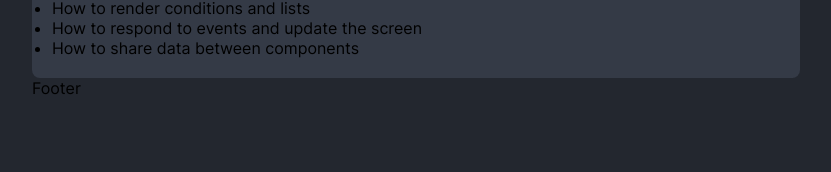
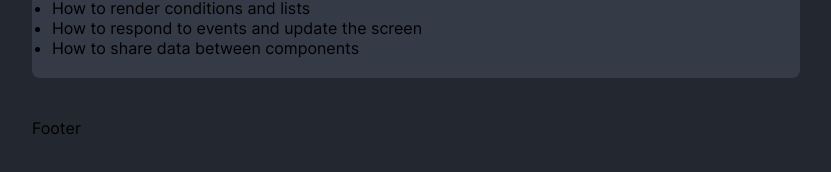
Before and after one commit to helciofranco/helciofranco.com, a Next.js app: page / in a window 1280 px wide. Shown: the part 554-726 px from the top of the page, without its empty margins (224-1055 px from the left). Built offline with nearby package versions, Linux system fonts and the light colour scheme.

Commit message:
feat: add footer wrapper

```diff
--- a/src/layouts/Base/index.tsx
+++ b/src/layouts/Base/index.tsx
@@ -1,5 +1,5 @@
 import Menu from './Menu';
-import { Header, Wrapper } from './styles';
+import { Footer, Header, Wrapper } from './styles';
 import { Props } from './types';
 
 const Base = ({ children }: Props) => {
@@ -11,7 +11,7 @@ const Base = ({ children }: Props) => {
 
       <main>{children}</main>
 
-      <footer>Footer</footer>
+      <Footer>Footer</Footer>
     </Wrapper>
   );
 };
--- a/src/layouts/Base/styles.ts
+++ b/src/layouts/Base/styles.ts
@@ -13,3 +13,7 @@ export const Wrapper = styled('div', {
 export const Header = styled('header', {
   marginBottom: '$space14',
 });
+
+export const Footer = styled('header', {
+  marginTop: '$space14',
+});
```
